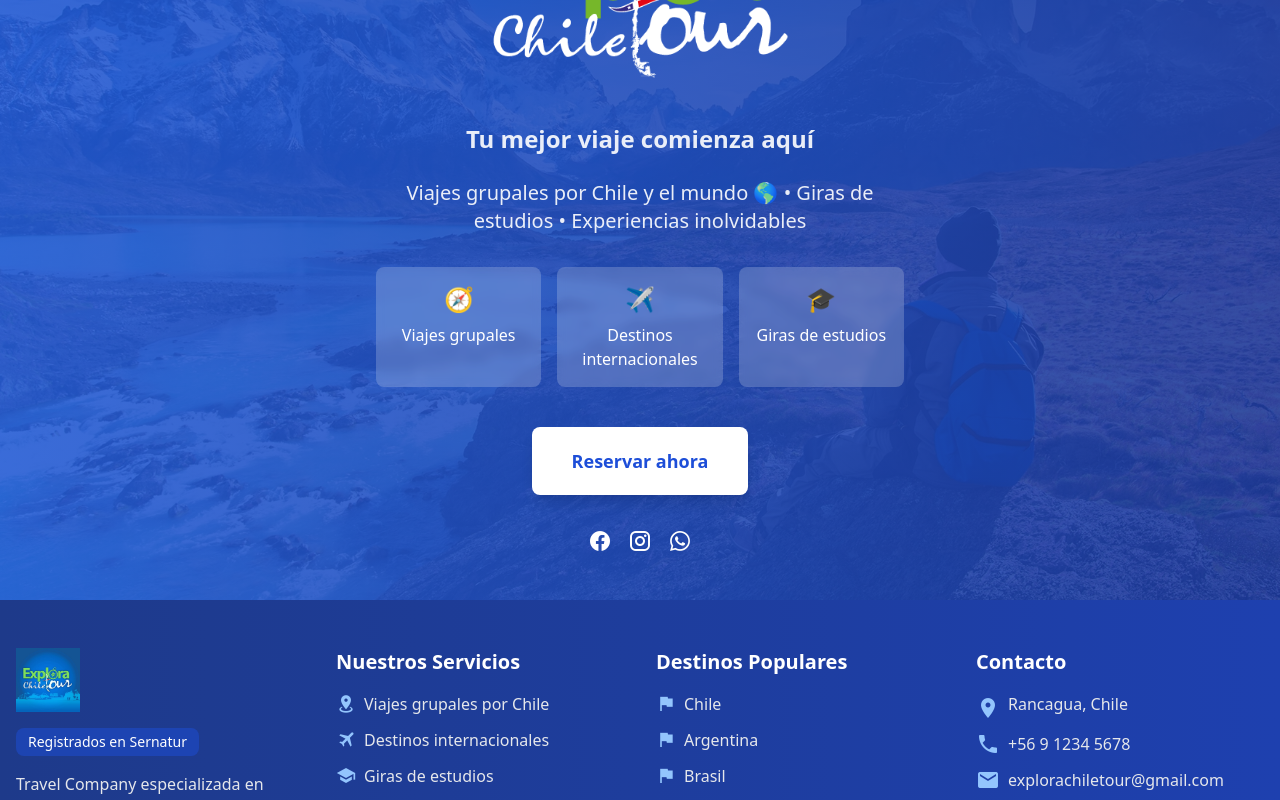
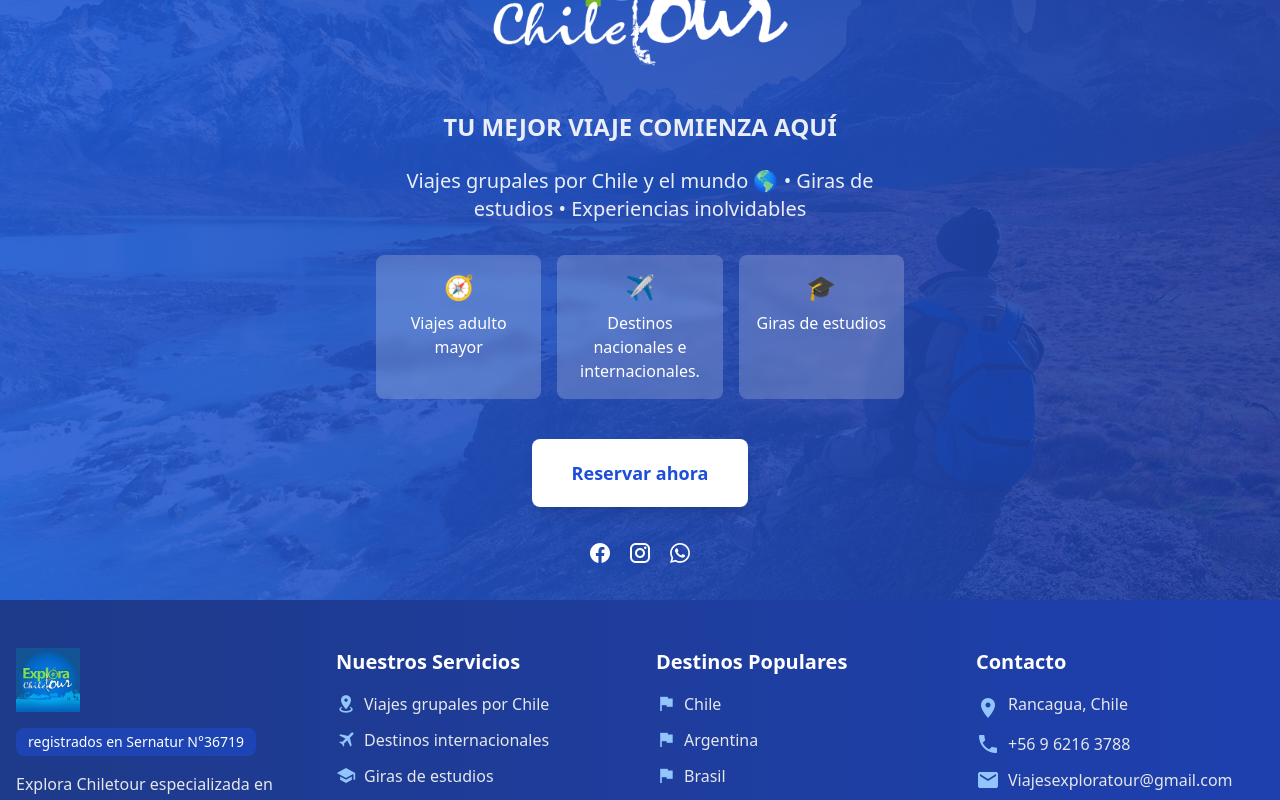
Before and after one commit to buguenocesar92/agencia-explora-chile-tour-front, a Nuxt app: page / in a window 1280 px wide. Shown: the part 200-1000 px from the top of the page. Built offline with nearby package versions, Linux system fonts and the light colour scheme; what vue3-form-wizard would draw is missing.

Commit message:
feat: Update footer and homepage content for improved branding and clarity

```diff
--- a/components/Footers/Footer.vue
+++ b/components/Footers/Footer.vue
@@ -10,9 +10,9 @@
             </router-link>
           </h3>
           <div class="bg-blue-700/50 inline-block px-3 py-1 rounded-lg text-white text-sm font-medium mb-4">
-            Registrados en Sernatur
+            registrados en Sernatur N°36719
           </div>
-          <p class="text-gray-200 mb-4">Travel Company especializada en viajes grupales por Chile y el mundo. Ofrecemos experiencias inolvidables y giras de estudios personalizadas.</p>
+          <p class="text-gray-200 mb-4">Explora Chiletour especializada en viajes grupales por Chile y el mundo. Ofrecemos experiencias inolvidables y giras de estudios personalizadas.</p>
           <div class="flex space-x-4 mt-4">
             <a href="https://facebook.com/ExploraChiletour" target="_blank" class="text-gray-300 hover:text-white transition-colors">
               <v-icon>mdi-facebook</v-icon>
@@ -90,11 +90,11 @@
             </li>
             <li class="flex items-center">
               <v-icon class="mr-2 text-blue-300">mdi-phone</v-icon>
-              <span class="text-gray-200">+56 9 1234 5678</span>
+              <span class="text-gray-200">+56 9 6216 3788</span>
             </li>
             <li class="flex items-center">
               <v-icon class="mr-2 text-blue-300">mdi-email</v-icon>
-              <span class="text-gray-200">explorachiletour@gmail.com</span>
+              <span class="text-gray-200">Viajesexploratour@gmail.com</span>
             </li>
             <li class="flex items-center">
               <v-icon class="mr-2 text-blue-300">mdi-instagram</v-icon>
--- a/pages/index.vue
+++ b/pages/index.vue
@@ -18,7 +18,7 @@
       <div class="relative z-10 max-w-xl w-full px-4 sm:px-6 mx-auto text-center mt-8 mb-10 sm:mb-0">
         <div class="flex justify-center mb-4">
           <div class="bg-white/90 text-blue-600 rounded-lg px-4 py-2 text-sm font-bold inline-flex items-center">
-            <span class="mr-2">✓</span> Registrados en Sernatur
+            <span class="mr-2">✓</span> registrados en Sernatur N°36719
           </div>
         </div>
         <div class="flex justify-center mb-6">
@@ -26,17 +26,17 @@
             <img src="/logo.png" alt="Explora Chiletour" class="h-24 sm:h-32 md:h-44 mb-2" />
           </router-link>
         </div>
-        <h3 class="text-xl sm:text-2xl font-semibold mb-4 sm:mb-6 text-white/90">Tu mejor viaje comienza aquí</h3>
+        <h3 class="text-xl sm:text-2xl font-semibold mb-4 sm:mb-6 text-white/90">TU MEJOR VIAJE COMIENZA AQUÍ</h3>
         <p class="text-lg sm:text-xl text-white/90 mb-6 sm:mb-8">Viajes grupales por Chile y el mundo 🌎 • Giras de estudios • Experiencias inolvidables</p>
 
         <div class="grid grid-cols-1 md:grid-cols-3 gap-3 sm:gap-4 mb-6 sm:mb-10">
           <div class="bg-white/20 backdrop-blur-sm rounded-lg p-3 sm:p-4 text-white">
             <span class="text-xl sm:text-2xl mb-1 sm:mb-2 block">🧭</span>
-            <span class="font-medium text-sm sm:text-base">Viajes grupales</span>
+            <span class="font-medium text-sm sm:text-base">Viajes adulto mayor</span>
           </div>
           <div class="bg-white/20 backdrop-blur-sm rounded-lg p-3 sm:p-4 text-white">
             <span class="text-xl sm:text-2xl mb-1 sm:mb-2 block">✈️</span>
-            <span class="font-medium text-sm sm:text-base">Destinos internacionales</span>
+            <span class="font-medium text-sm sm:text-base">Destinos nacionales e internacionales.</span>
           </div>
           <div class="bg-white/20 backdrop-blur-sm rounded-lg p-3 sm:p-4 text-white">
             <span class="text-xl sm:text-2xl mb-1 sm:mb-2 block">🎓</span>
```
